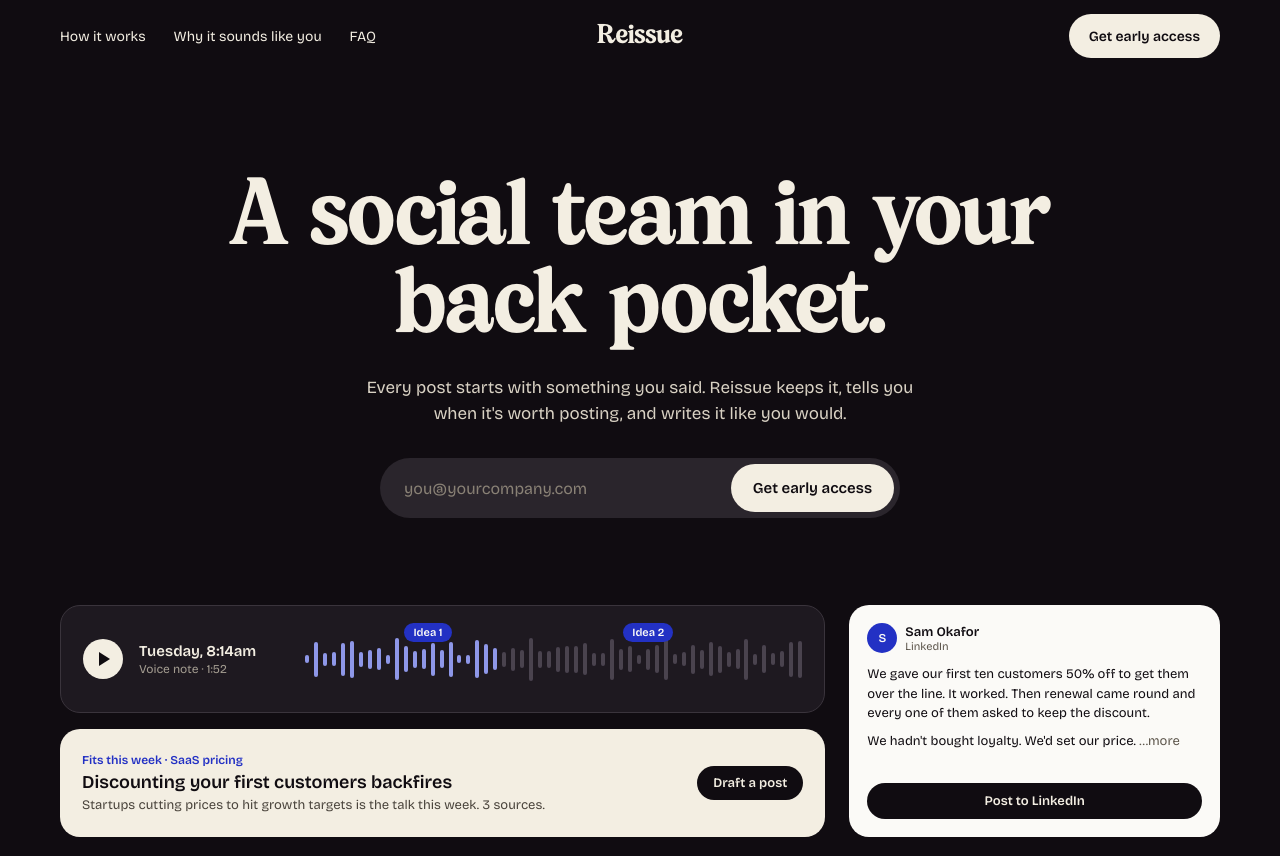
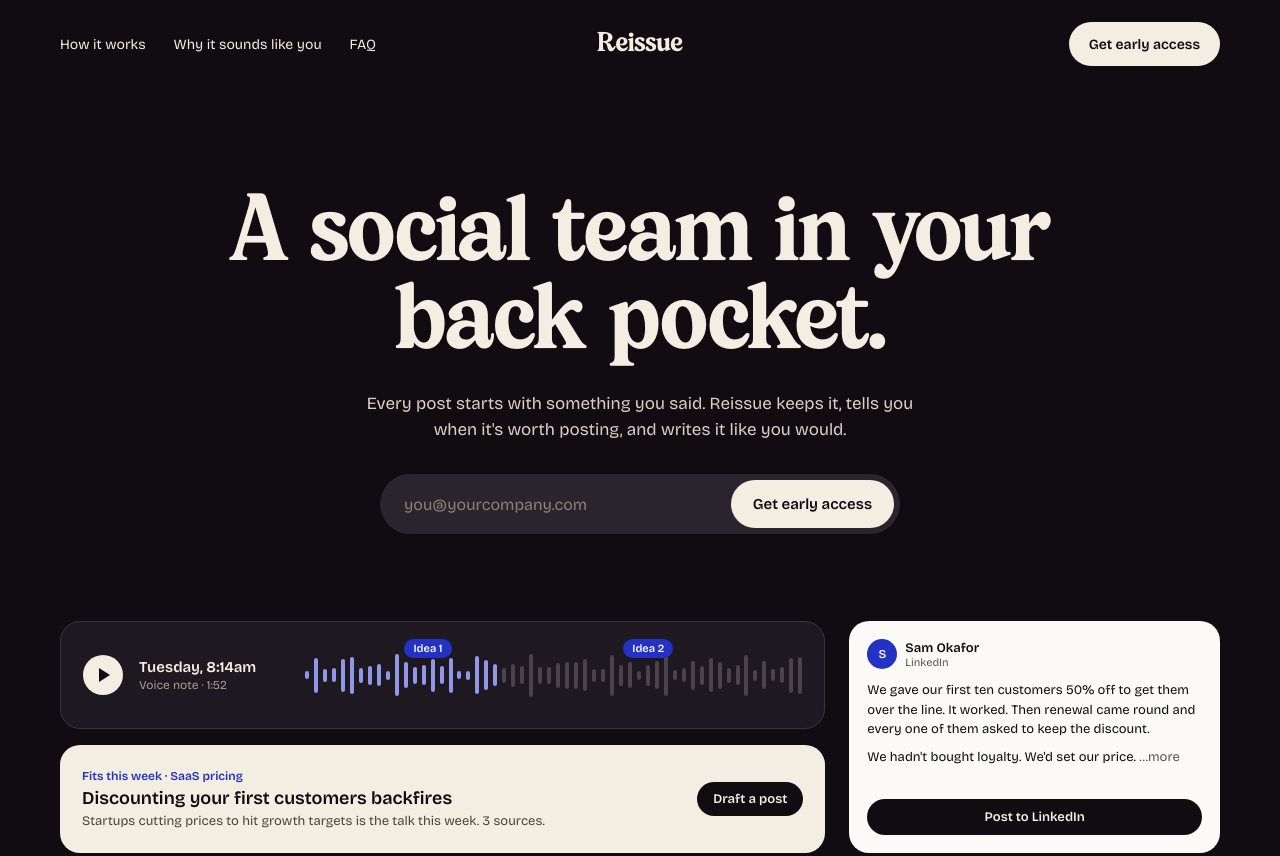
Before and after one commit to mkvasilieva/reissue-landing, a plain HTML site: page index.html in a window 1280 px wide. Shown: the top 856 px of the page. Drawn offline with nearby package versions, Linux system fonts and the light colour scheme.

Commit message:
Increase navigation height from 72px to 88px

```diff
--- a/index.html
+++ b/index.html
@@ -65,7 +65,7 @@ input:focus-visible,button:focus-visible,a:focus-visible,summary:focus-visible{o
 
 <!-- ============ HERO: full height, option 29 ============ -->
 <header style="background: #100C11; color: #F3EEE2; display: flex; flex-direction: column; overflow: hidden">
-  <nav class="wrap" style="width: 100%; height: 72px; display: flex; align-items: center; justify-content: space-between; gap: 16px; flex: none">
+  <nav class="wrap" style="width: 100%; height: 88px; display: flex; align-items: center; justify-content: space-between; gap: 16px; flex: none">
     <div class="hide-sm" style="display: flex; gap: 28px; font-size: 14px; flex: 1">
       <a href="#how" style="color: #F3EEE2; text-decoration: none">How it works</a>
       <a href="#proof" style="color: #F3EEE2; text-decoration: none">Why it sounds like you</a>
```
